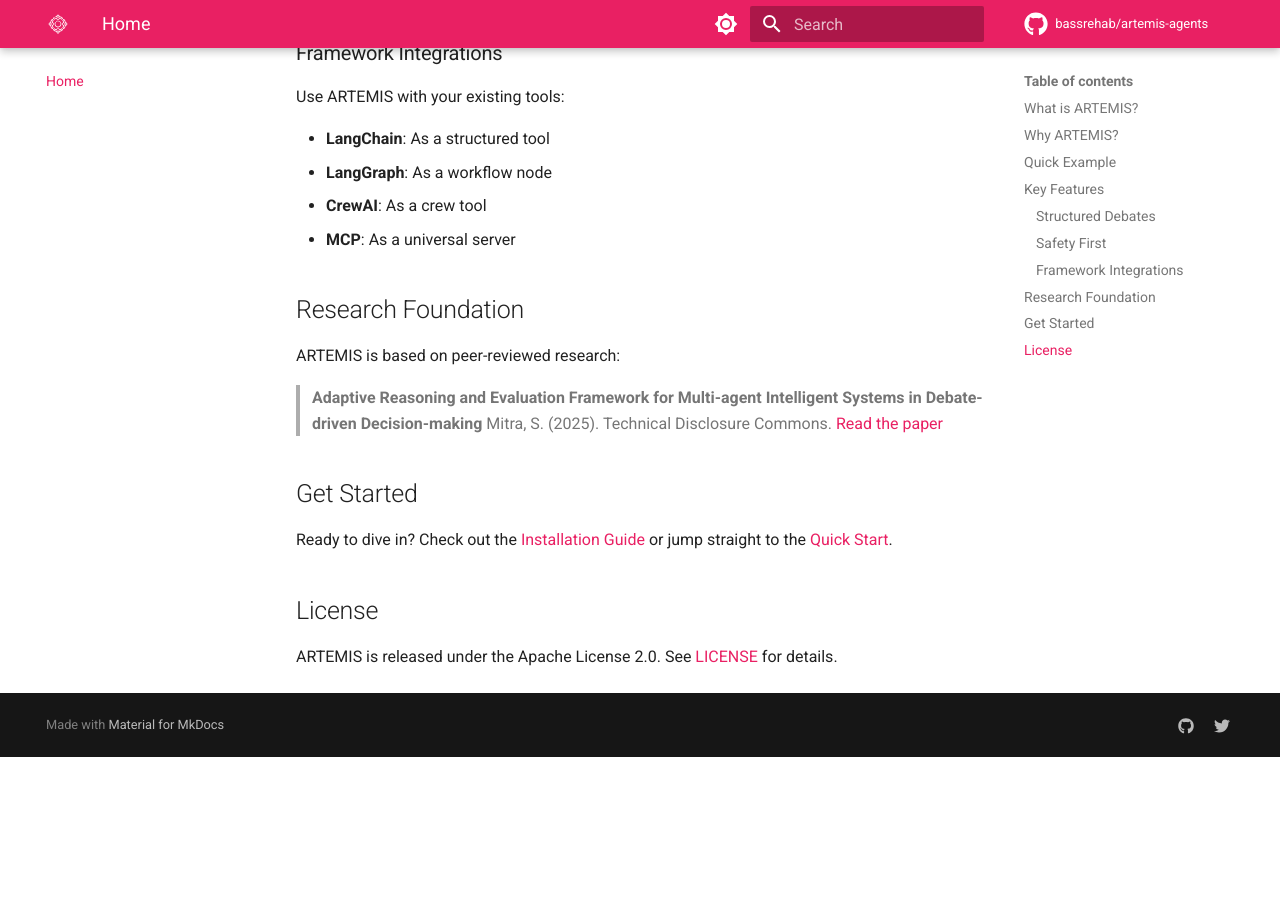
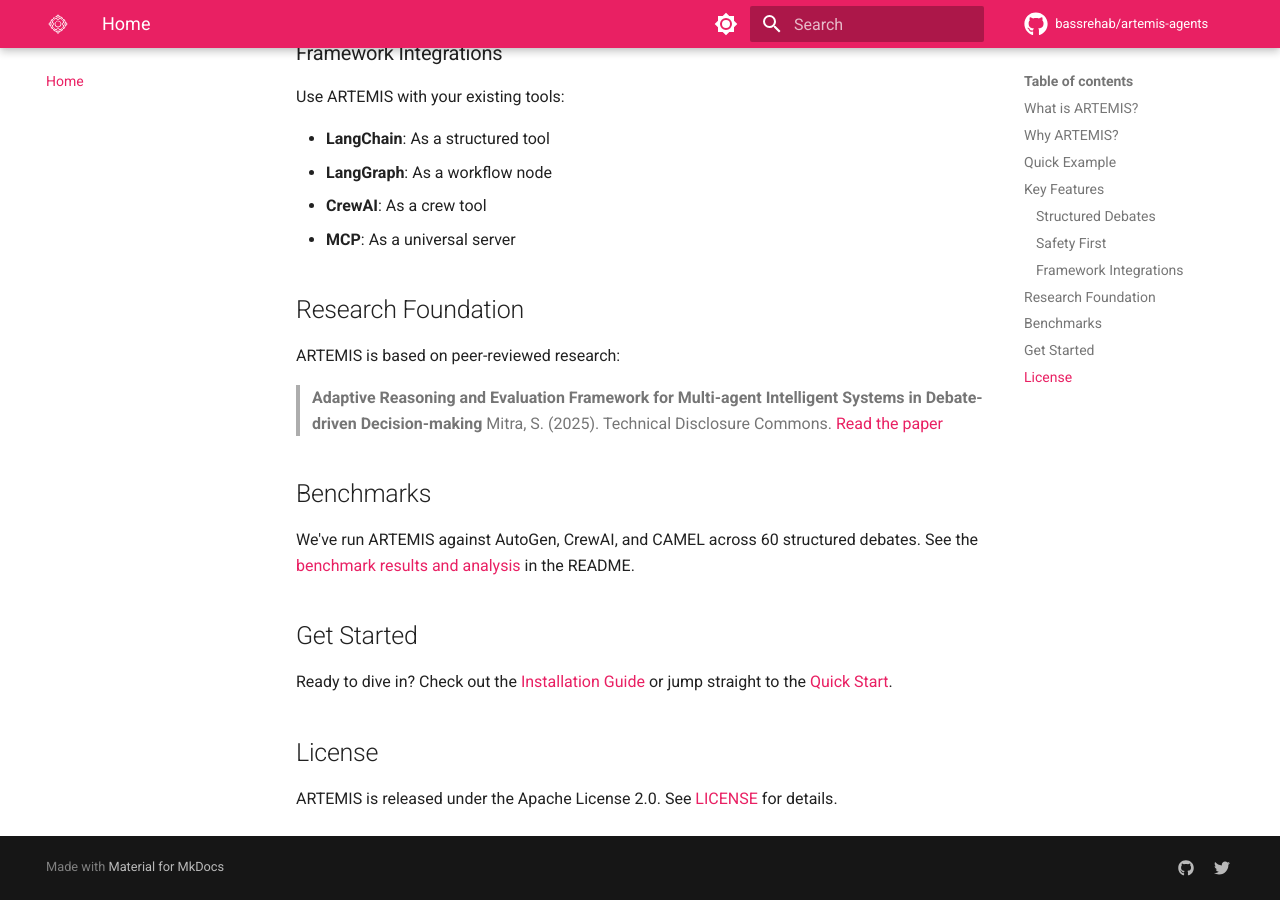
Before and after one commit to bassrehab/artemis-agents, an MkDocs documentation site: the page built from docs/index.md, in a window 1280 px wide and 900 px high, scrolled down 2503 px. Built offline with MkDocs 1.6.1 and Material for MkDocs 9.7.7, drawn with Linux system fonts in a browser that asks for light colours; comment, search, counter and statistics services are not loaded; before the commit the page ends 3260 px from its top, so only the background shows below that.

Commit message:
docs: add benchmark reference to docs index

```diff
--- a/docs/index.md
+++ b/docs/index.md
@@ -96,6 +96,10 @@
 > Mitra, S. (2025). Technical Disclosure Commons.
 > [Read the paper](https://www.tdcommons.org/dpubs_series/7729/)
 
+## Benchmarks
+
+We've run ARTEMIS against AutoGen, CrewAI, and CAMEL across 60 structured debates. See the [benchmark results and analysis](https://github.com/bassrehab/artemis-agents#benchmarks) in the README.
+
 ## Get Started
 
 Ready to dive in? Check out the [Installation Guide](getting-started/installation.md) or jump straight to the [Quick Start](getting-started/quickstart.md).
```
